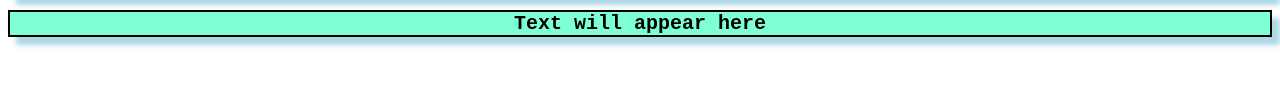
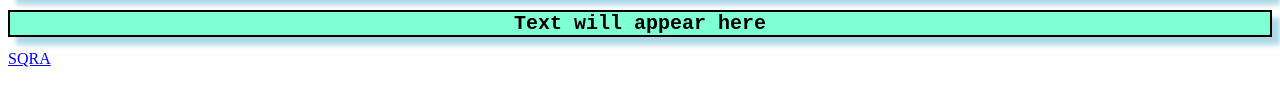
Before and after one commit to impradeepx/Stylish-font, a plain HTML site: page index.html in a window 1280 px wide. Shown: the part 445-550 px from the top of the page. Drawn offline with nearby package versions, Linux system fonts and the light colour scheme; a web font is replaced by a local one.

Commit message:
Update index.html

```diff
--- a/index.html
+++ b/index.html
@@ -41,7 +41,7 @@
 </div>
 
 
-
+<a href="https://sqra-app.000webhostapp.com/">SQRA</a>
 
 
 
```
